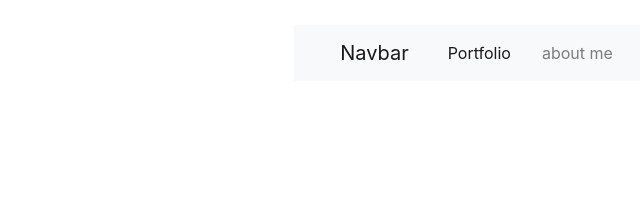
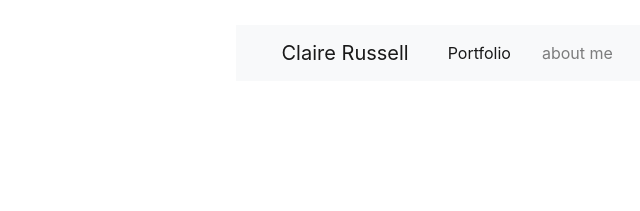
Before and after one commit to ClaireRussellAZ/Bootstrap-Repository, a plain HTML site: page contact.html in a window 1280 px wide. Shown: the top 211 px of the page, 465-1105 px from the left. Drawn offline with nearby package versions, Linux system fonts and the light colour scheme.

Commit message:
revisons with bootstrap, jquery, and other modifications

```diff
--- a/contact.html
+++ b/contact.html
@@ -11,7 +11,7 @@
 
 <body>
   <nav class="navbar navbar-expand-lg navbar-light bg-light">
-    <a class="navbar-brand" href="#">Navbar</a>
+    <a class="navbar-brand" href="#">Claire Russell</a>
     <button class="navbar-toggler" type="button" data-toggle="collapse" data-target="#navbarSupportedContent" aria-controls="navbarSupportedContent" aria-expanded="false" aria-label="Toggle navigation">
       <span class="navbar-toggler-icon"></span>
     </button>
```
Also changed, not shown: portfolio.html (+1 -1 lines).
